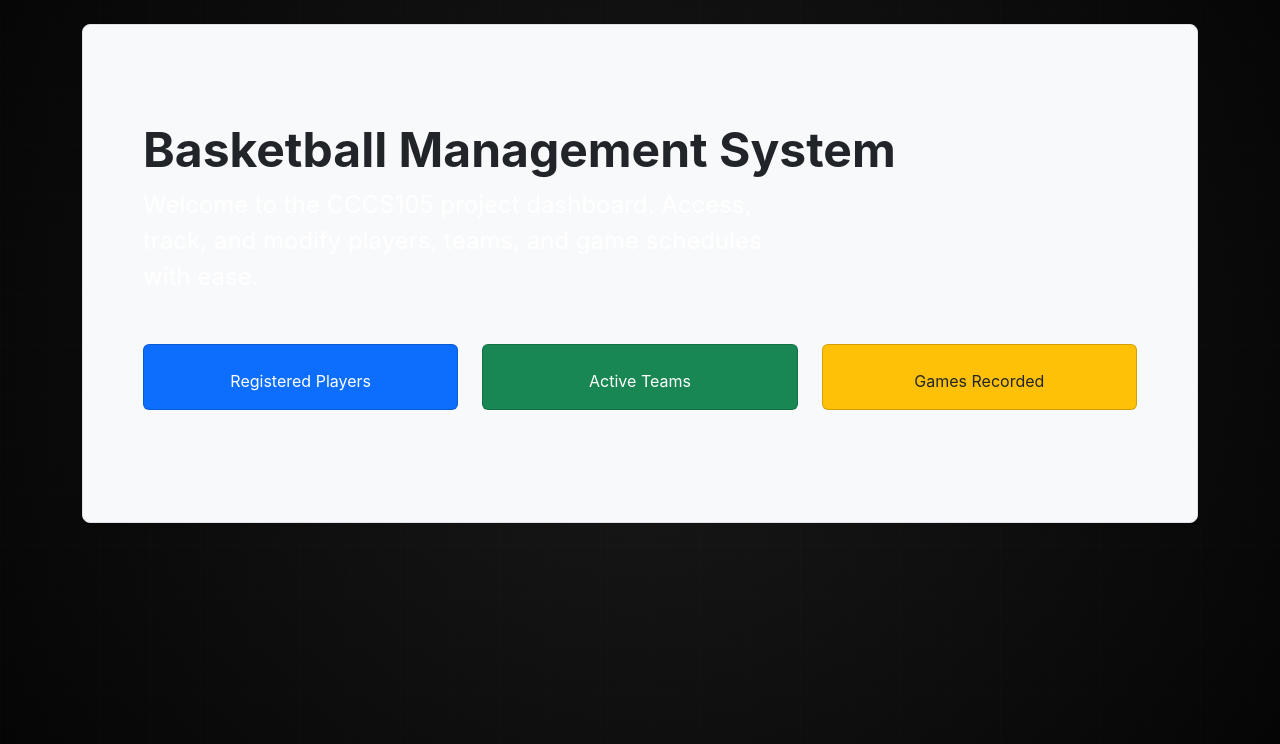
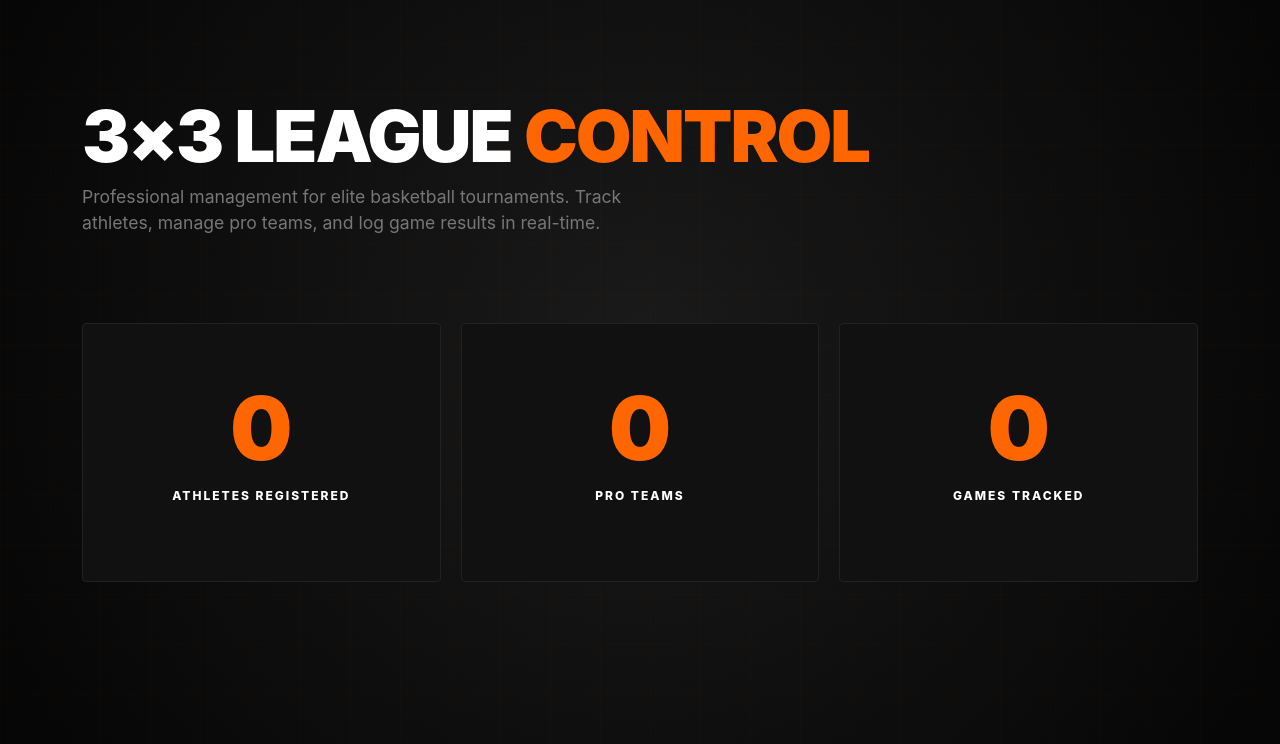
Before and after one commit to jbbongalos/3x3_CourtMaster, a Flask app: page / in a window 1280 px wide. Shown: the part 56-800 px from the top of the page. Run offline with Flask 3, Linux system fonts and the light colour scheme; data that the repository does not hold is empty.

Commit message:
Update index.html

```diff
--- a/src/templates/index.html
+++ b/src/templates/index.html
@@ -1,36 +1,31 @@
 {% extends "layout.html" %}
 {% block content %}
-<div class="p-5 mb-4 bg-light rounded-3 shadow-sm border">
-    <div class="container-fluid py-5">
-        <h1 class="display-5 fw-bold text-dark">Basketball Management System</h1>
-        <p class="col-md-8 fs-4">Welcome to the CCCS105 project dashboard. Access, track, and modify players, teams, and game schedules with ease.</p>
-        <hr class="my-4">
-        <div class="row text-center">
-            <div class="col-md-4">
-                <div class="card bg-primary text-white mb-3">
-                    <div class="card-body">
-                        <h3>{{ player_count }}</h3>
-                        <p class="card-text">Registered Players</p>
-                    </div>
-                </div>
-            </div>
-            <div class="col-md-4">
-                <div class="card bg-success text-white mb-3">
-                    <div class="card-body">
-                        <h3>{{ team_count }}</h3>
-                        <p class="card-text">Active Teams</p>
-                    </div>
-                </div>
-            </div>
-            <div class="col-md-4">
-                <div class="card bg-warning text-dark mb-3">
-                    <div class="card-body">
-                        <h3>{{ game_count }}</h3>
-                        <p class="card-text">Games Recorded</p>
-                    </div>
-                </div>
-            </div>
+<div class="dashboard-wrapper">
+
+    <div class="hero-section">
+        <h1 class="hero-title">3&times;3 LEAGUE <span class="accent">CONTROL</span></h1>
+        <p class="hero-subtitle">
+            Professional management for elite basketball tournaments.
+            Track athletes, manage pro teams, and log game results in real-time.
+        </p>
+    </div>
+
+    <div class="stats-grid">
+        <div class="stat-card">
+            <h2 class="stat-number">{{ p_count }}</h2>
+            <p class="stat-label">ATHLETES REGISTERED</p>
+        </div>
+
+        <div class="stat-card">
+            <h2 class="stat-number">{{ t_count }}</h2>
+            <p class="stat-label">PRO TEAMS</p>
+        </div>
+
+        <div class="stat-card">
+            <h2 class="stat-number">{{ g_count }}</h2>
+            <p class="stat-label">GAMES TRACKED</p>
         </div>
     </div>
+
 </div>
 {% endblock %}
```
